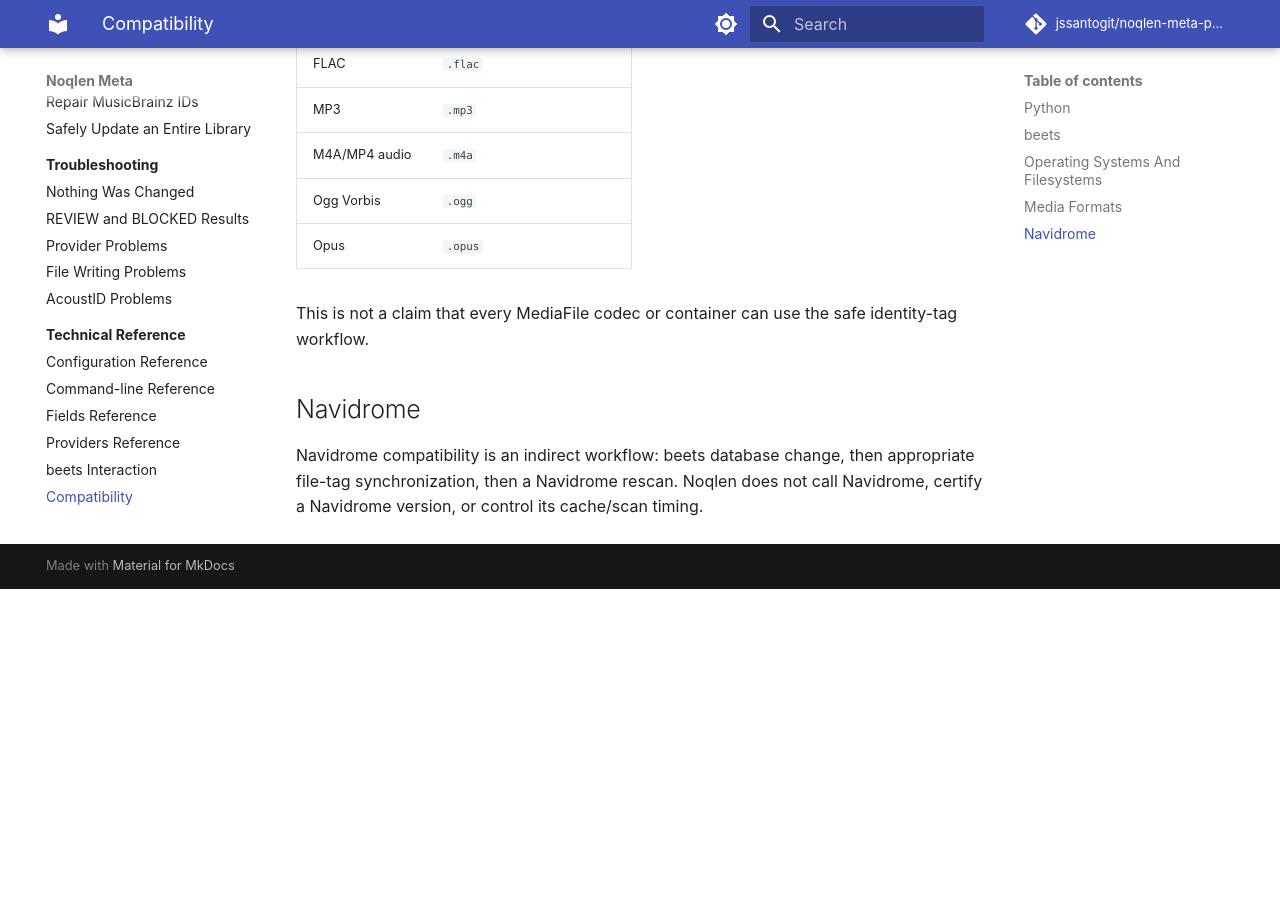
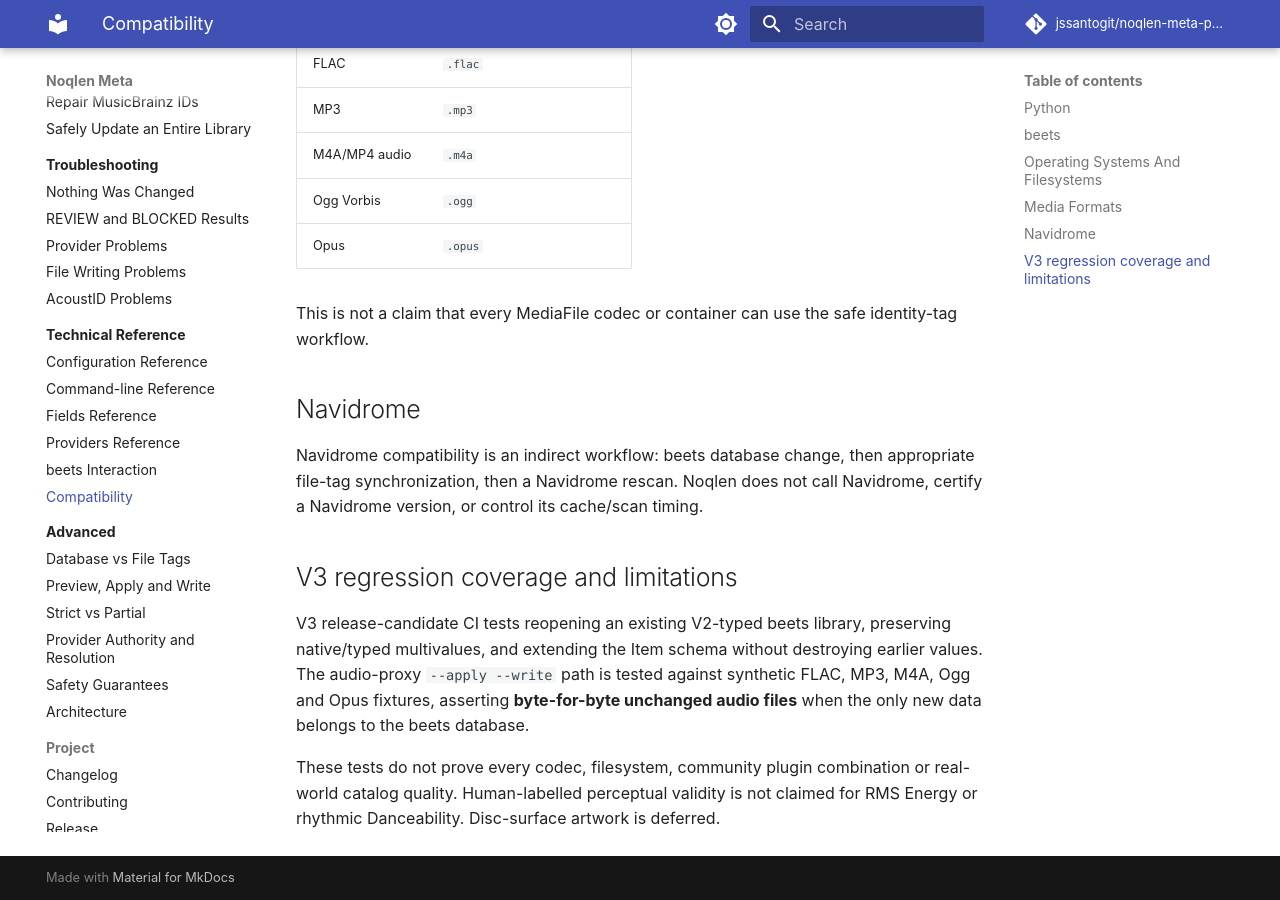
Before and after one commit to jssantogit/noqlen-meta-plugin, an MkDocs documentation site: the page built from site-docs/technical-reference/compatibility.md, in a window 1280 px wide and 900 px high, scrolled down 1344 px. Built offline with MkDocs 1.6.1 and Material for MkDocs 9.7.7, drawn with Linux system fonts in a browser that asks for light colours; comment, search, counter and statistics services are not loaded; before the commit the page ends 1933 px from its top, so only the background shows below that; some of the changed text lies outside the part shown.

Commit message:
docs(v3): update user manual, compatibility and package README to 3.0 capabilities

```diff
--- a/site-docs/technical-reference/compatibility.md
+++ b/site-docs/technical-reference/compatibility.md
@@ -60,3 +60,16 @@
 Navidrome compatibility is an indirect workflow: beets database change, then
 appropriate file-tag synchronization, then a Navidrome rescan. Noqlen does not
 call Navidrome, certify a Navidrome version, or control its cache/scan timing.
+
+
+## V3 regression coverage and limitations
+
+V3 release-candidate CI tests reopening an existing V2-typed beets library,
+preserving native/typed multivalues, and extending the Item schema without
+destroying earlier values. The audio-proxy `--apply --write` path is tested
+against synthetic FLAC, MP3, M4A, Ogg and Opus fixtures, asserting **byte-for-byte
+unchanged audio files** when the only new data belongs to the beets database.
+
+These tests do not prove every codec, filesystem, community plugin combination
+or real-world catalog quality. Human-labelled perceptual validity is not claimed
+for RMS Energy or rhythmic Danceability. Disc-surface artwork is deferred.
```
Also changed, not shown: other parts of site-docs/technical-reference/compatibility.md (+1 -1 lines).
